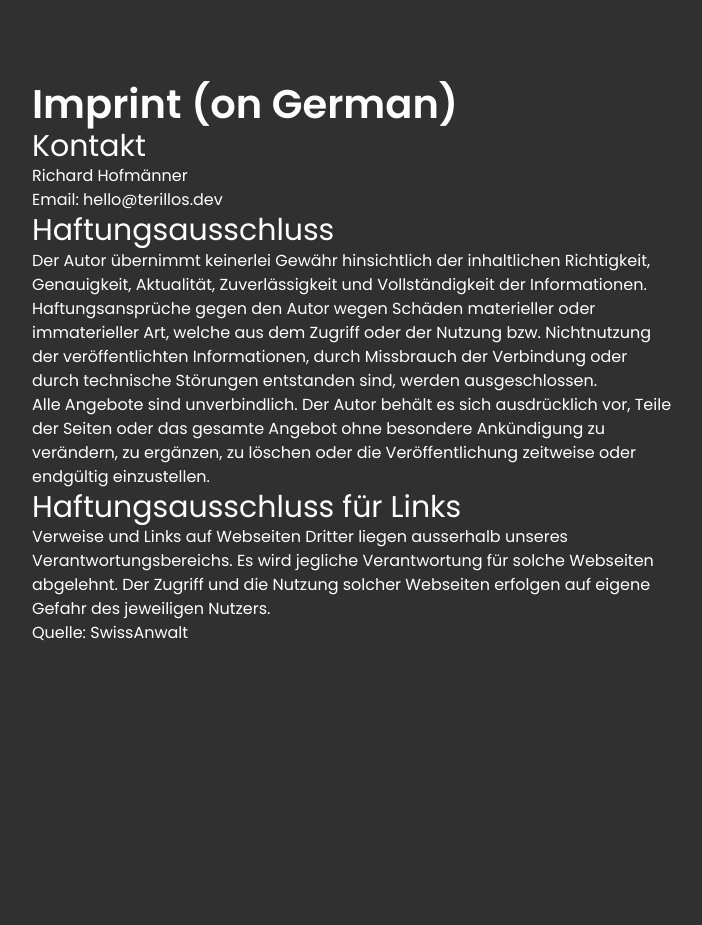
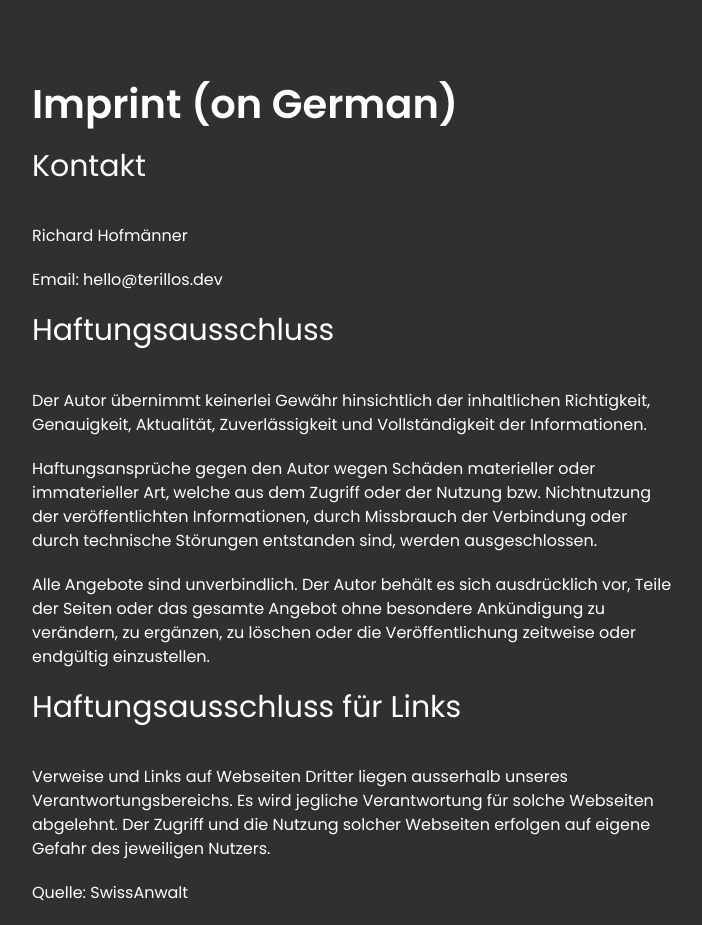
Before and after one commit to richardhofmaenner/terillos.dev, a Next.js app: page /imprint in a window 1280 px wide. Shown: the whole page, without its empty margins (288-990 px from the left). Before the commit the page ends 800 px from the top, so only its background shows below. Built offline with nearby package versions, Linux system fonts and the light colour scheme.

Commit message:
Changed some layout stuff

```diff
--- a/pages/_document.tsx
+++ b/pages/_document.tsx
@@ -1,4 +1,4 @@
-import Document, { Html, Head, Main, NextScript, DocumentContext } from 'next/document'
+import Document, {Html, Head, Main, NextScript, DocumentContext} from 'next/document'
 
 class MyDocument extends Document {
   static async getInitialProps(ctx: DocumentContext) {
@@ -8,7 +8,7 @@ class MyDocument extends Document {
 
   render() {
     return (
-      <Html lang="en">
+      <Html>
         <Head />
         <body>
         <Main />
--- a/pages/index.tsx
+++ b/pages/index.tsx
@@ -21,8 +21,8 @@ export default function Home() {
             <div className="my-10 block">
               <Image src="/images/profile.jpg" alt="Profile Image Richard" width={200} height={200} className="rounded-full w-2/12" />
             </div>
-            <h1 className="mb-5">Richard Hofmänner</h1>
-            <h2 className="mb-10">Full Stack Developer</h2>
+            <h1>Richard Hofmänner</h1>
+            <h2>Full Stack Developer</h2>
           </section>
           <section className="text-center">
             <Line />
--- a/styles/globals.css
+++ b/styles/globals.css
@@ -11,8 +11,14 @@ body {
 h1 {
     @apply text-lg lg:text-xl;
     @apply font-semibold;
+    @apply mb-5;
 }
 
 h2 {
     @apply text-base lg:text-lg;
+    @apply mb-10;
 }
+
+p {
+    @apply mb-5;
+}
```
Also changed, not shown: 1 other file (tests, documents, lock files or other folders).
